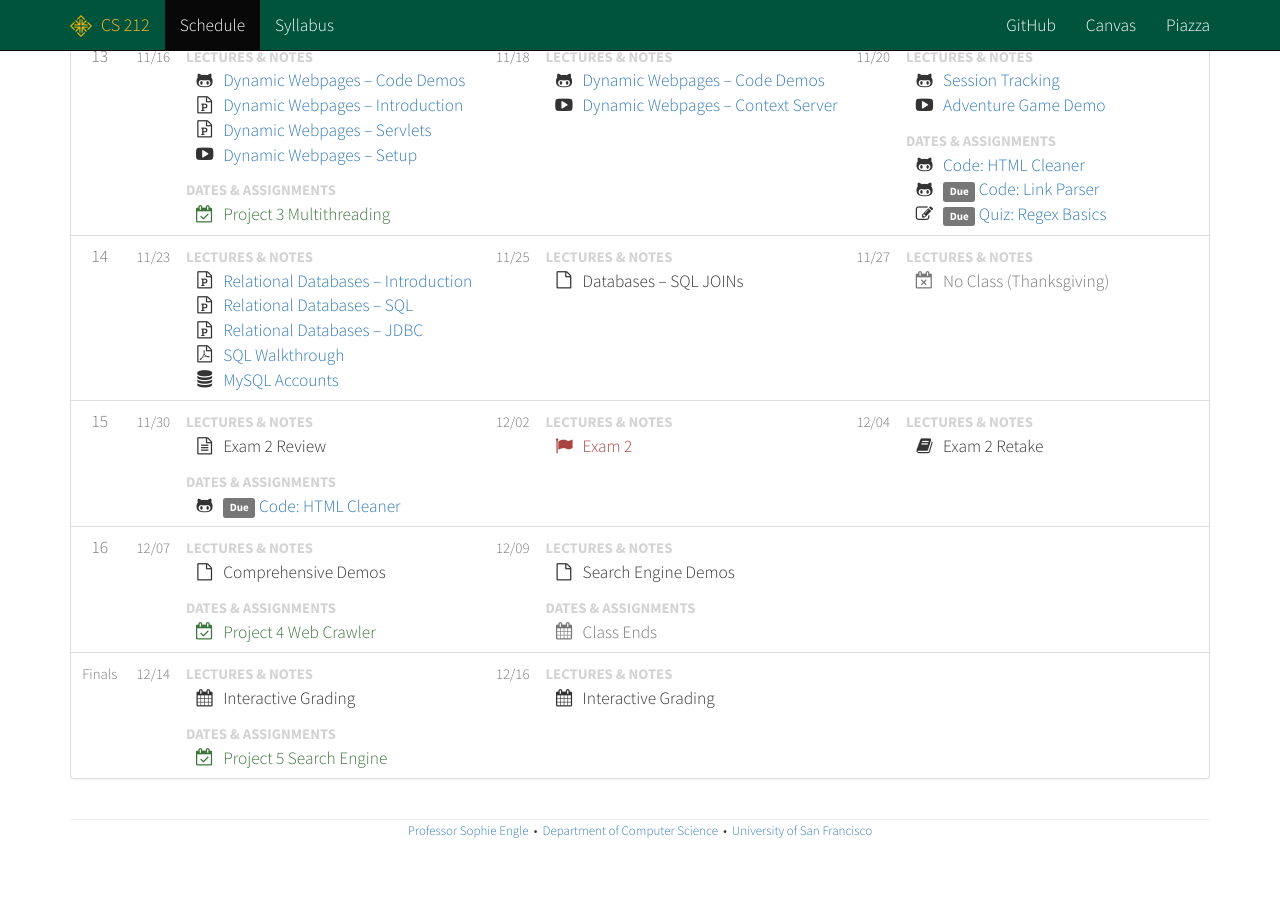
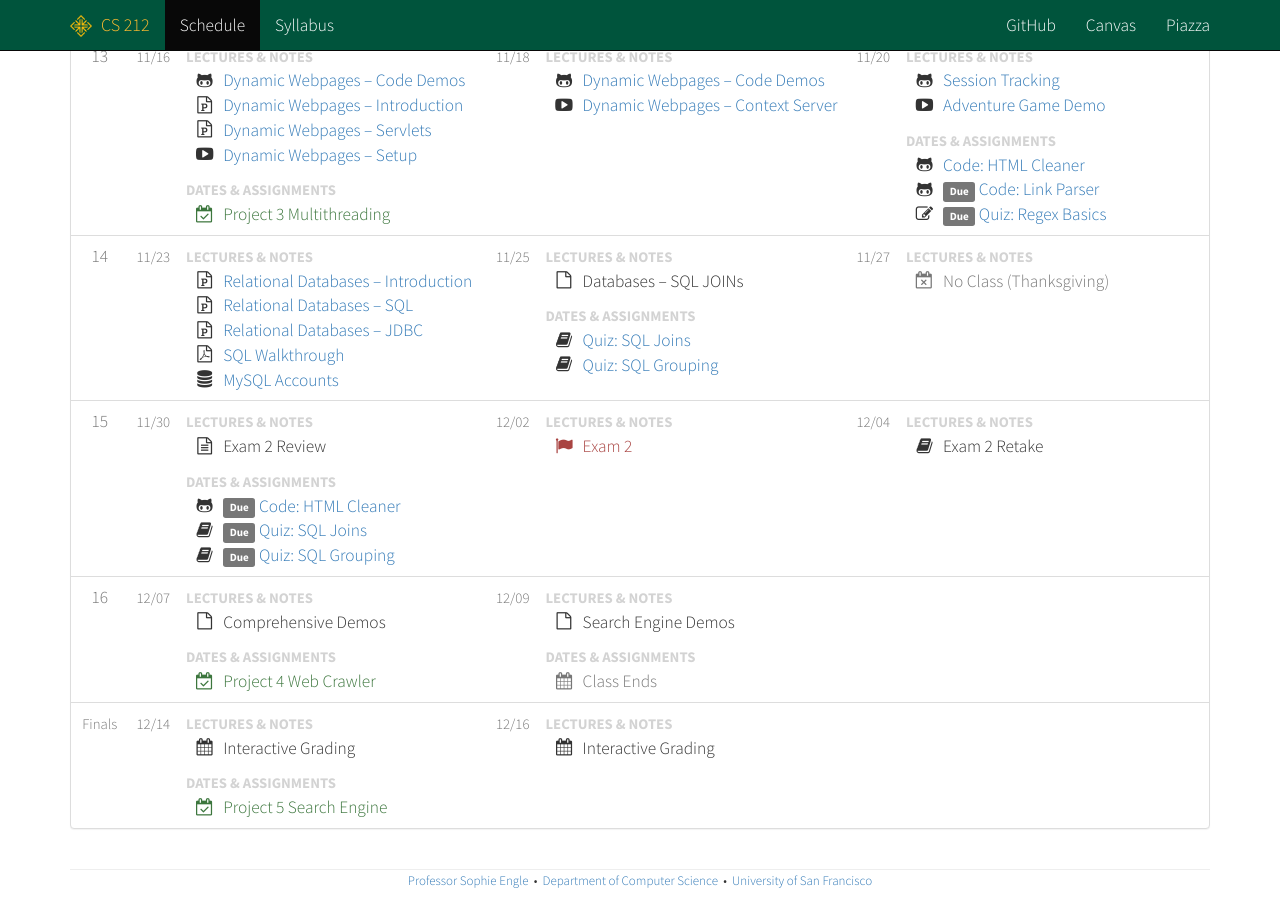
Before and after one commit to cs212/fall2015, a Jekyll site: the page built from schedule.html, in a window 1280 px wide and 900 px high, scrolled down 2239 px. Built offline with Jekyll 4.4.1, drawn with Linux system fonts in a browser that asks for light colours; Markdown is read by kramdown in place of the engine named in the settings; before the commit the page ends 3090 px from its top, so only the background shows below that.

```diff
--- a/_data/schedule.yml
+++ b/_data/schedule.yml
@@ -576,7 +576,13 @@
     - class : 2015-11-25 # Wed
       notes :
         - name : 'Databases &ndash; SQL JOINs'
-      other : false
+      other :
+        - name : 'Quiz: SQL Joins'
+          icon : 'fa-book'
+          link : 'https://usfca.instructure.com/courses/1553675/quizzes/2292148'
+        - name : 'Quiz: SQL Grouping'
+          icon : 'fa-book'
+          link : 'https://usfca.instructure.com/courses/1553675/quizzes/2292142'
 
     - class : 2015-11-27 # Fri
       notes :
@@ -596,7 +602,14 @@
           icon : 'fa-github-alt'
           link : 'https://github.com/cs212/homework/tree/fall2015/HTMLCleaner'
           note : 'Due'
-
+        - name : 'Quiz: SQL Joins'
+          icon : 'fa-book'
+          link : 'https://usfca.instructure.com/courses/1553675/quizzes/2292148'
+          note : 'Due'
+        - name : 'Quiz: SQL Grouping'
+          icon : 'fa-book'
+          link : 'https://usfca.instructure.com/courses/1553675/quizzes/2292142'
+          note : 'Due'
     - class : 2015-12-02 # Wed
       notes :
         - name : 'Exam 2'
```
